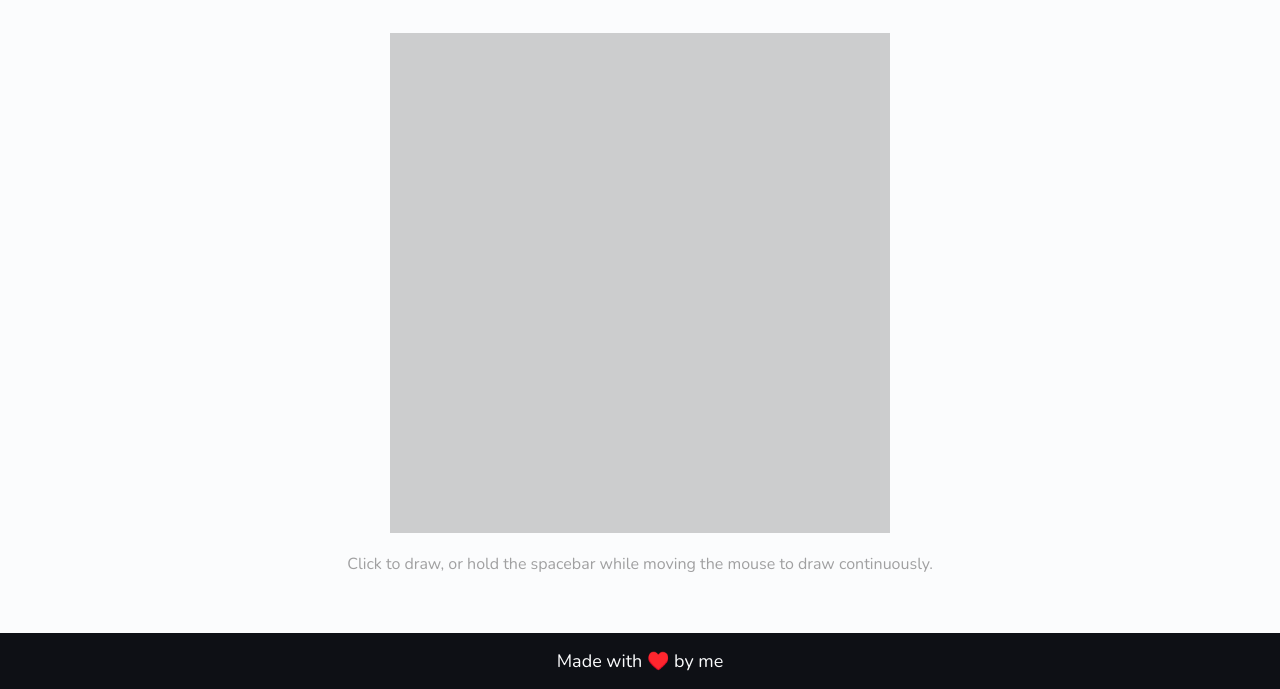
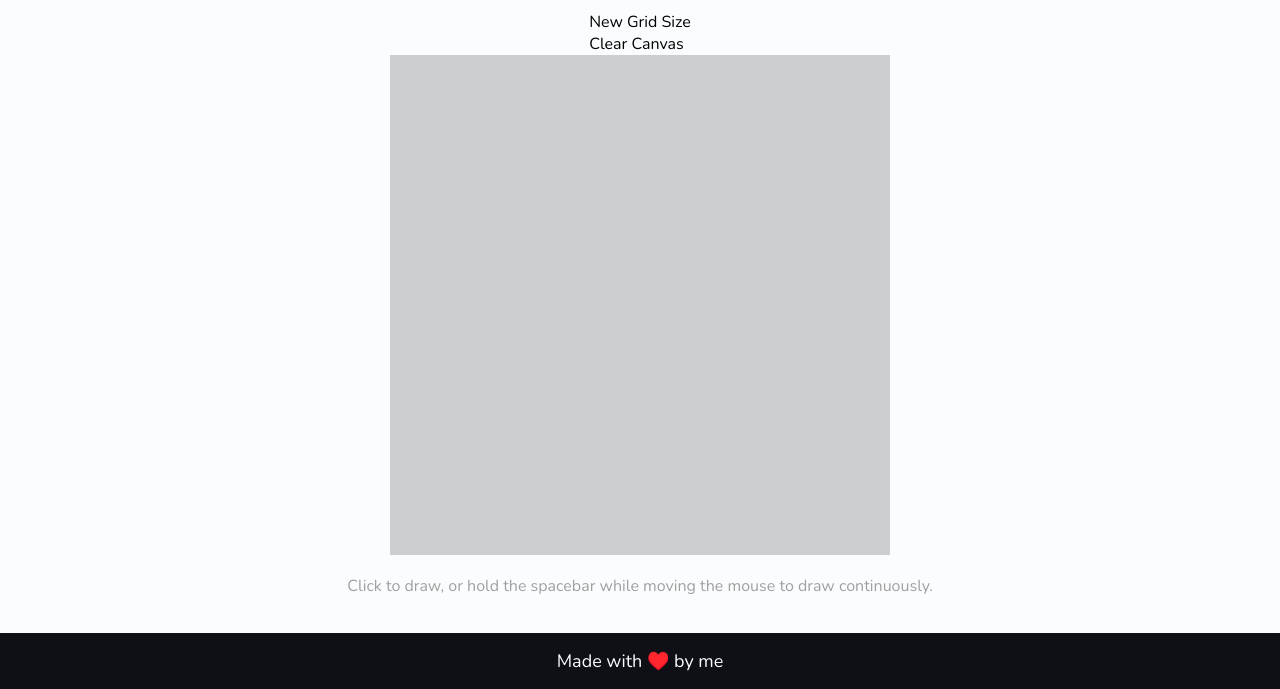
Before and after one commit to estebanvquiros/etch-a-sketch, a plain HTML site: page index.html in a window 1280 px wide. Shown: the part 111-800 px from the top of the page. Drawn offline with nearby package versions, Linux system fonts and the light colour scheme.

Commit message:
Add control buttons
Includes buttons for new grid size and clearing canvas.

```diff
--- a/index.html
+++ b/index.html
@@ -15,6 +15,10 @@
         <h1 class="title">Etch a Sketch</h1>
     </header>
     <main class="main">
+        <div class="controls">
+            <div class="btn" id="newGridSize">New Grid Size</div>
+            <div class="btn" id="clearCanvas">Clear Canvas</div>
+        </div>
         <div class="grid-container" id="gridContainer"></div>
         <p class="draw-instructions">Click to draw, or hold the spacebar while moving the mouse to draw continuously.</p>
     </main>
```
